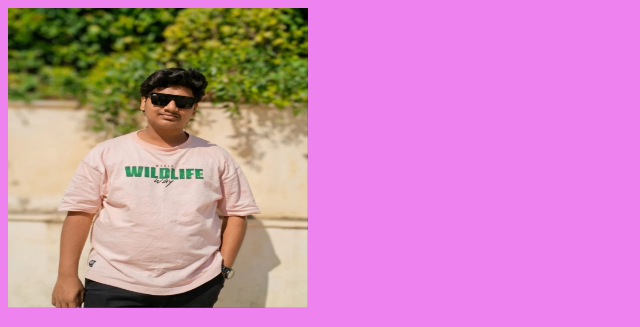
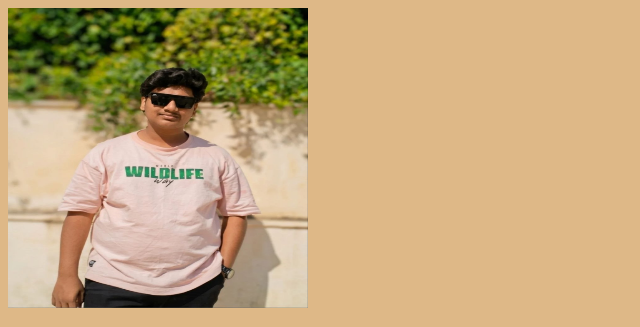
Before and after one commit to sandu-1551/Sumit_Shinde_Web, a plain HTML site: page index.html in a window 1280 px wide. Shown: the top 327 px of the page, without its empty margins (0-640 px from the left). Drawn offline with Linux system fonts and the light colour scheme.

Commit message:
update 2.1

```diff
--- a/style.css
+++ b/style.css
@@ -1,3 +1,3 @@
 body {
-    background-color: violet;
+    background-color: burlywood;
 }
```
